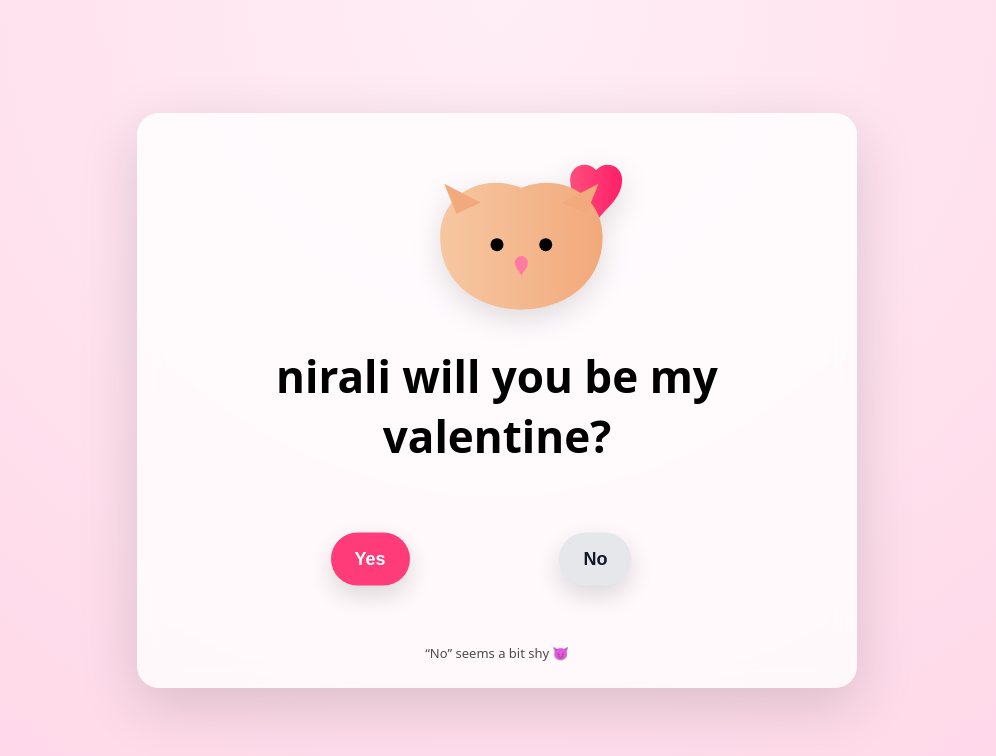
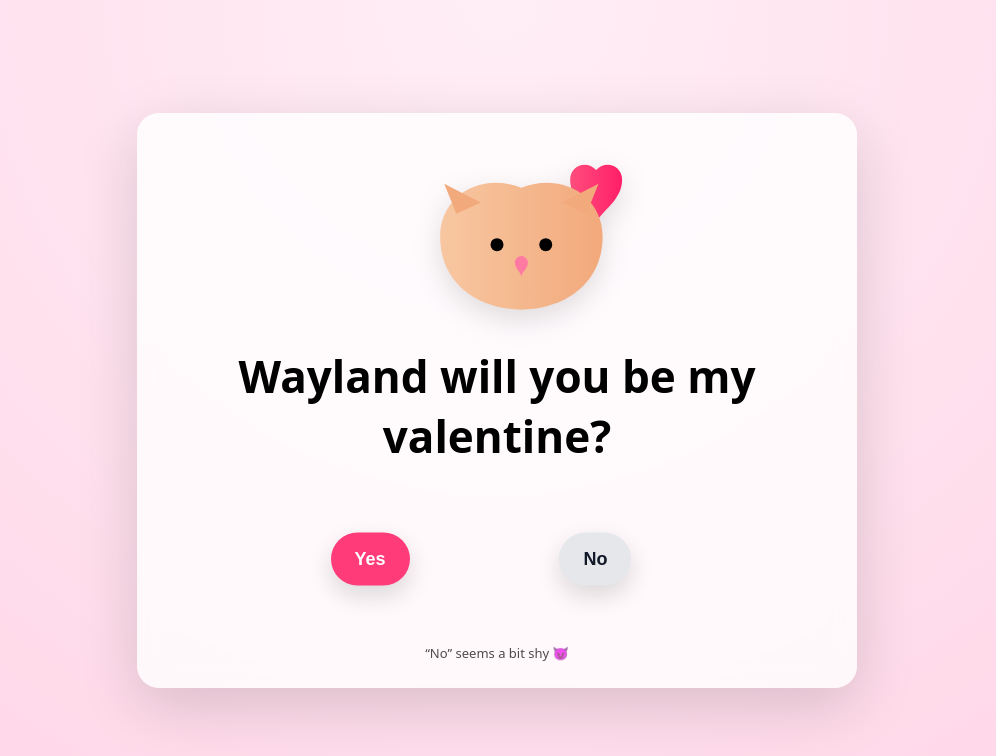
Before and after one commit to breee007/valentine, a plain HTML site: page index.html in a window 1280 px wide. Shown: the whole page, without its empty margins (143-1139 px from the left). Drawn offline with nearby package versions, Linux system fonts and the light colour scheme.

```diff
--- a/index.html
+++ b/index.html
@@ -171,7 +171,7 @@
             fill="#ff7aa2"/>
     </svg>
 
-    <h1>nirali will you be my valentine?</h1>
+    <h1>Wayland will you be my valentine?</h1>
 
     <section class="button-zone" id="zone">
       <button id="yesBtn">Yes</button>
```
